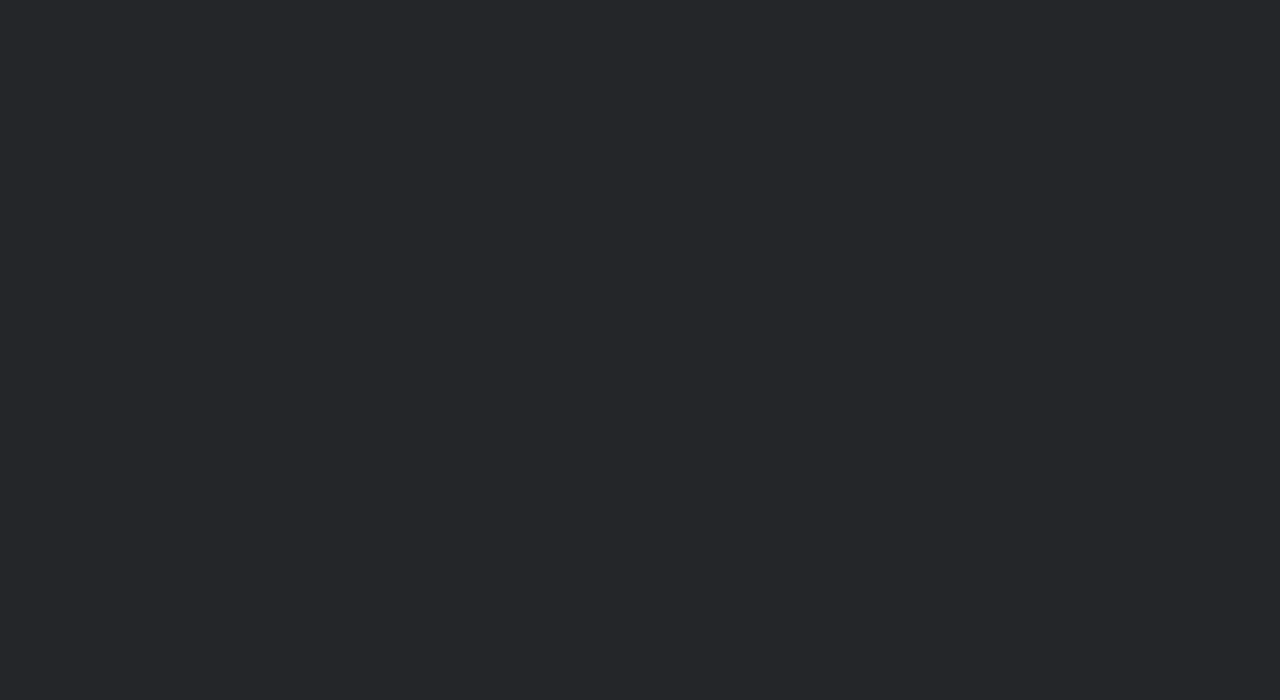
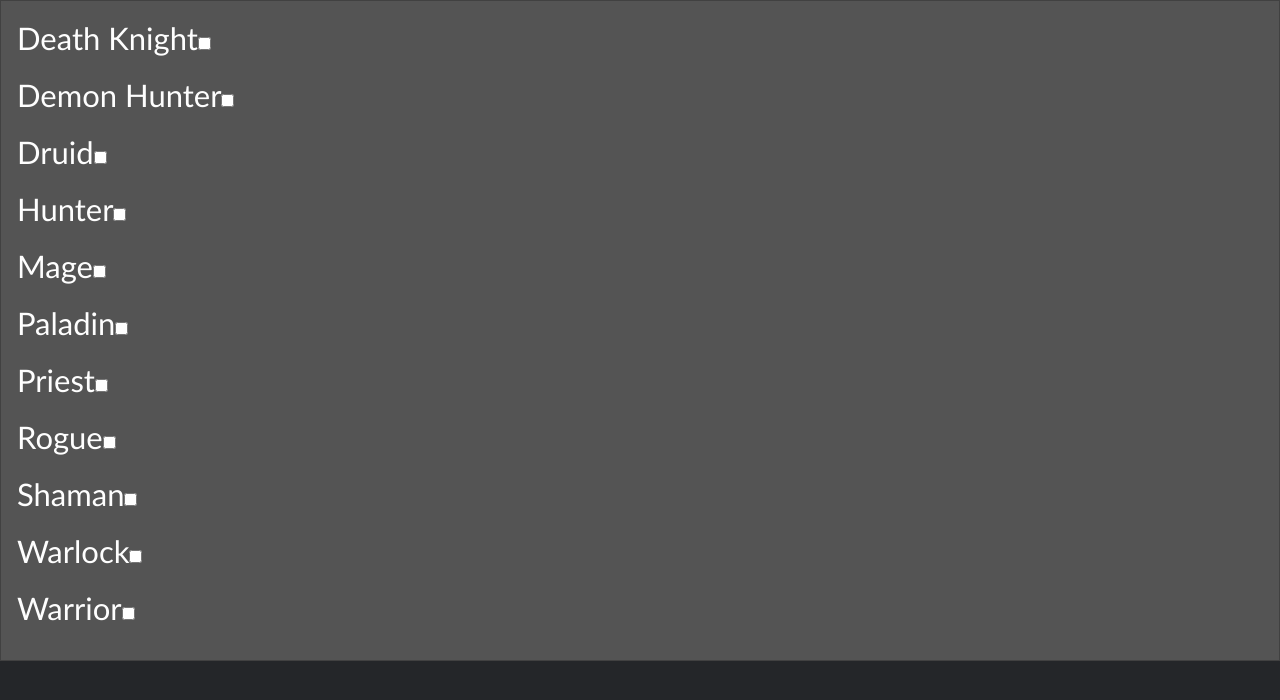
Before and after one commit to Gkimbo/hearthstone-deck, a React (Create React App) app in the folder client/: page /draft in a window 1280 px wide. Before the commit this address had no page. Shown: the top 700 px of the page. Built offline with nearby package versions, Linux system fonts and the light colour scheme.

Commit message:
got props working

```diff
--- a/client/src/assets/scss/main.scss
+++ b/client/src/assets/scss/main.scss
@@ -54,10 +54,6 @@
     }
 }
 
-.callout {
-    padding: 1rem;
-    background-color: green;
-    outline-style: solid;
-    outline-width: 3px;
-    outline-color: black;
+input {
+    margin-left: 1rem;
 }
--- a/client/src/components/App.tsx
+++ b/client/src/components/App.tsx
@@ -3,6 +3,7 @@
 import { BrowserRouter as Router, Route, Routes } from "react-router-dom";
 import Home from "./Home";
 import About from "./About";
+import Draft from "./Draft";
 
 export interface IAppProps {}
 
@@ -12,6 +13,7 @@
             <Routes>
                 <Route path="/" element={<Home />}></Route>
                 <Route path="/about" element={<About />}></Route>
+                <Route path="/draft" element={<Draft />}></Route>
             </Routes>
         </Router>
     );
--- /dev/null
+++ b/client/src/components/Draft.tsx
@@ -0,0 +1,31 @@
+import React, { useState } from "react";
+import Classes from "./DraftSettings/Classes";
+
+export interface IDraftProps {}
+
+const Draft: React.FunctionComponent<IDraftProps> = (props) => {
+    const gameClasses: string[] = [
+        "Death Knight",
+        "Demon Hunter",
+        "Druid",
+        "Hunter",
+        "Mage",
+        "Paladin",
+        "Priest",
+        "Rogue",
+        "Shaman",
+        "Warlock",
+        "Warrior",
+    ];
+    const [settings, setSettings] = useState({});
+
+    return (
+        <div className="callout">
+            <form>
+                <Classes gameClasses={gameClasses} />
+            </form>
+        </div>
+    );
+};
+
+export default Draft;
--- /dev/null
+++ b/client/src/components/DraftSettings/Classes.tsx
@@ -0,0 +1,31 @@
+import React from "react";
+
+export interface IClassesProps {
+    gameClasses: Array<string>;
+}
+
+const Classes: React.FunctionComponent<IClassesProps> = (props) => {
+    const { gameClasses } = props;
+
+    const handleChange = () => {};
+
+    const classElements = gameClasses.map((gameClass) => {
+        return (
+            <label htmlFor={gameClass}>
+                <h3>
+                    {gameClass}
+                    <input
+                        id={gameClass}
+                        type="checkbox"
+                        name={gameClass}
+                        // onChange={handleChange}
+                        // value={projectRecord.projectName}
+                    />
+                </h3>
+            </label>
+        );
+    });
+    return <div className="">{classElements}</div>;
+};
+
+export default Classes;
```
